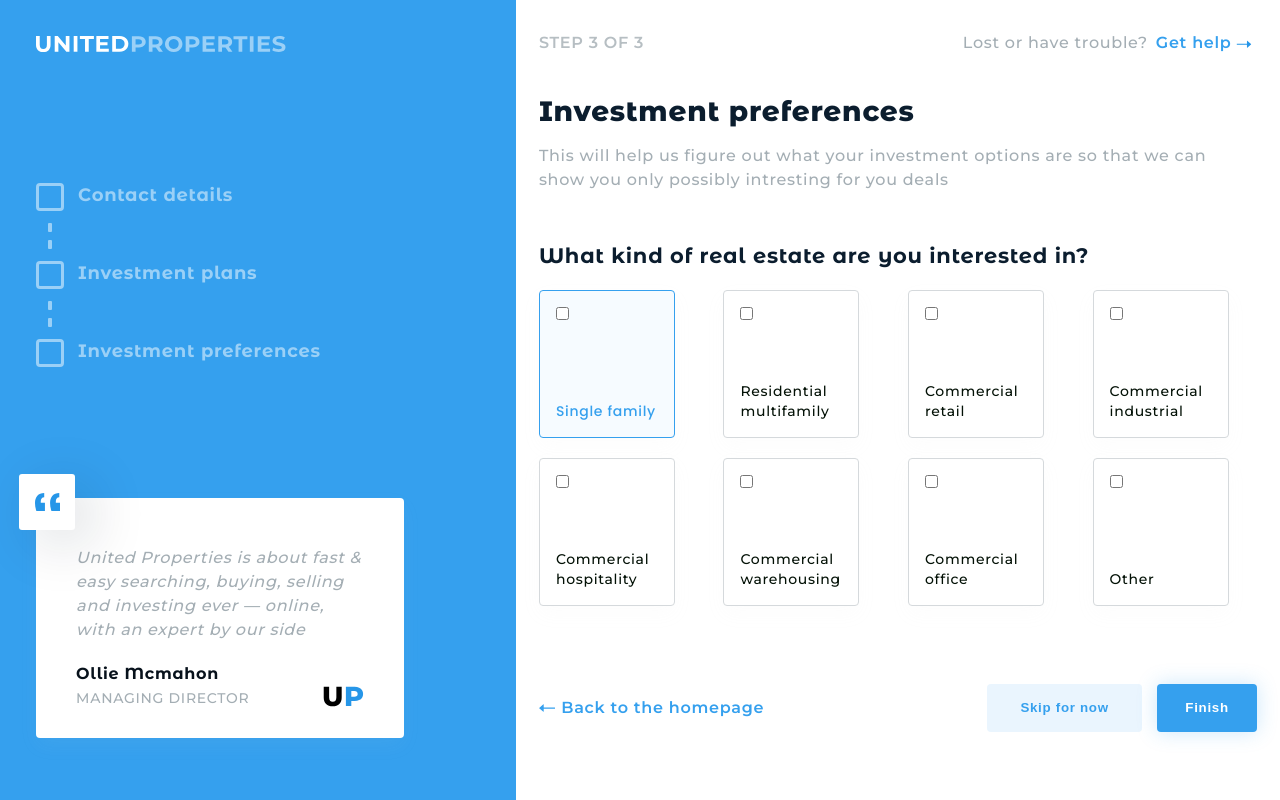
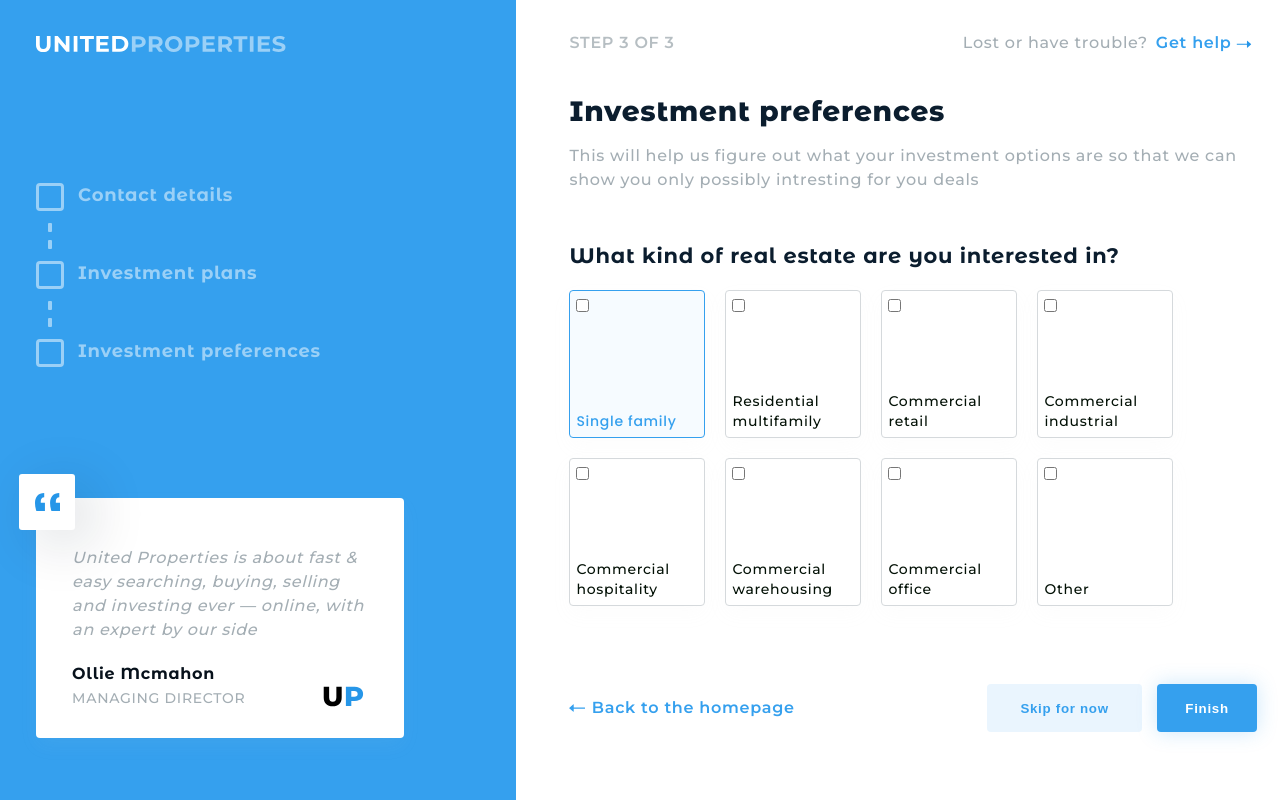
Before and after one commit to cavaglieridomenico/user-onboarding, a React (Create React App) app: page /preferences in a window 1280 px wide. Built offline with nearby package versions, Linux system fonts and the light colour scheme.

Commit message:
[FIXED] Responsive settings
Make a series of responsiveness fixes, many of which are related to each
other.

```diff
--- a/src/assets/style/common.css
+++ b/src/assets/style/common.css
@@ -7,6 +7,13 @@
 body {
   background-color: var(--mainBackground);
   min-width: max-content;
+}
+
+/*XS*/
+@media all and (min-width: 360px) {
+  body {
+    min-width: initial;
+  }
 }
 
 /*Main containers*/
@@ -38,6 +45,7 @@ body {
 }
 
 .onboarding-innerbox section {
+  min-height: 330px;
   margin: 3% 0;
 }
 
@@ -47,6 +55,17 @@ body {
     display: grid;
     grid-template-rows: auto;
     grid-template-columns: var(--outerColLeft) auto;
+  }
+}
+/*LG*/
+@media all and (min-width: 1200px) {
+  .onboarding-outerbox {
+    display: grid;
+    grid-template-rows: auto;
+    grid-template-columns: var(--outerColLeft) auto;
+  }
+  .onboarding-outerbox {
+    min-height: var(--outerMinHeight);
   }
 }
 /*Container end*/
@@ -79,7 +98,7 @@ h2 {
   font-size: var(--mainTitleSize);
   line-height: var(--mainTitleLineHeight);
   font-weight: var(--mainTitleWeight);
-  margin: 0 0 10px;
+  margin: 0 0 1.1rem;
 }
 
 .onboarding-innerbox h2 {
--- a/src/assets/style/contact.css
+++ b/src/assets/style/contact.css
@@ -4,11 +4,18 @@
 }
 
 /*Form*/
+#form-contact .form-container {
+  margin: 0 auto;
+}
+
 #form-contact .form-container div {
-  border-bottom: solid 1px var(--lightGrey);
-  margin: 0 0 1%;
+  border-bottom: solid 2px var(--lightGrey);
   height: 55px;
+  padding: 3px 0 0 0;
+  max-width: 340px;
+  margin: 0 auto;
 }
+
 #form-contact .phone-box select {
   width: 40px;
 }
@@ -49,9 +56,13 @@
   #form-contact .form-container {
     display: grid;
     grid-template-rows: auto auto auto;
-    grid-template-columns: 270px 270px;
+    grid-template-columns: auto auto;
     grid-row-gap: 30px;
     grid-column-gap: 20px;
+  }
+
+  #form-contact .form-container div {
+    margin: 0;
   }
 
   #form-contact .name-box {
--- a/src/assets/style/logo.css
+++ b/src/assets/style/logo.css
@@ -19,3 +19,9 @@
     display: none;
   }
 }
+/*LG*/
+@media all and (min-width: 1200px) {
+  .logo-mobile {
+    display: none;
+  }
+}
--- a/src/assets/style/plans.css
+++ b/src/assets/style/plans.css
@@ -1,11 +1,13 @@
+.planning-text {
+  display: none;
+}
 .plans article > p {
-  display: none;
   letter-spacing: 1.5px;
 }
 
 .plans h2 {
   font-size: 18px;
-  margin: 10px 0 15px;
+  margin: 8px 0 10px;
 }
 
 /*Form-plans*/
@@ -17,8 +19,8 @@
 
 #form-plans .from-box,
 #form-plans .to-box {
-  border-bottom: solid 1px var(--lightGrey);
-  margin: 0 0 1%;
+  border-bottom: solid 2px var(--lightGrey);
+  margin: 0 auto 1%;
   height: 55px;
 }
 
@@ -88,8 +90,10 @@
   .plans h1 {
     margin: 0 0 15px;
   }
+  .planning-text {
+    display: block;
+  }
   .plans article > p {
-    display: block;
     letter-spacing: var(--mainSpacing);
     width: 550px;
   }
@@ -131,4 +135,10 @@
     grid-column: 1 / 4;
     height: 48px;
   }
+  .plans article > p {
+    margin-top: 20px;
+  }
+  .plans h2 {
+    margin: 70px 0 40px;
+  }
 }
--- a/src/assets/style/preferences.css
+++ b/src/assets/style/preferences.css
@@ -1,30 +1,49 @@
+.pref article > p {
+  display: none;
+}
+
+.pref h2 {
+  display: none;
+}
+
 /*Form*/
 #form-pref .form-container {
   position: relative;
   display: grid;
-  grid-template-rows: auto auto;
-  grid-template-columns: repeat(4, auto);
-  grid-row-gap: 20px;
-  grid-column-gap: 20px;
+  grid-template-rows: repeat(4, auto);
+  grid-template-columns: auto auto;
+  grid-row-gap: 10px;
+  grid-column-gap: 8px;
+  max-width: 300px;
+  margin: 0 auto;
 }
 
 #form-pref .check-box {
   position: relative;
-  display: flex;
-  flex-direction: column;
-  justify-content: space-between;
-  align-items: flex-start;
+  justify-self: center;
+  display: grid;
+  grid-template-columns: auto 1fr;
+  grid-template-rows: auto;
   width: 136px;
-  height: 148px;
+  height: auto;
   border: 1.5px solid var(--lightGrey);
   border-radius: var(--mainBorderRadius);
   box-shadow: var(--darkShadow);
-  padding: 16px 0 16px 16px;
+  padding: 6px 0 6px 6px;
   font-weight: 500;
   font-size: 14px;
   color: var(--naturalBlack);
   line-height: 20px;
   letter-spacing: var(--mainSpacing);
+}
+
+#form-pref .check-box label {
+  display: inline;
+}
+
+#form-pref .check-box input {
+  margin: 2px 5px 0 0;
+  align-self: start;
 }
 
 #form-pref .check-box.selected {
@@ -36,27 +55,58 @@
 }
 /*Form end*/
 
-/*XS - Smartphones landscape (height:100%)*/
-@media all and (min-width: 480px) and (max-height: 600px) {
-}
-
 /*MD*/
 @media all and (min-width: 992px) and (min-height: 800px) {
-  section.pref {
-    margin: 0 0 40px;
-  }
   .pref h1 {
+    text-align: left;
     margin: 0 0 15px;
   }
+
+  .pref article > p {
+    display: block;
+  }
+
   .pref h2 {
+    display: block;
     margin: 50px 0 20px;
+  }
+
+  #form-pref .form-container {
+    grid-gap: 20px 20px;
+    margin: initial;
+  }
+
+  #form-pref .check-box {
+    width: 180px;
+    height: 70px;
   }
 }
 
 /*LG*/
 @media all and (min-width: 1200px) {
+  section.pref {
+    margin: 0 0 40px;
+  }
+
+  .pref h2 {
+    display: block;
+    margin: 50px 0 20px;
+  }
+
+  #form-pref .form-container {
+    grid-template-rows: auto auto;
+    grid-template-columns: repeat(4, auto);
+    grid-gap: 20px 20px;
+    margin: initial;
+  }
+
+  #form-pref .check-box {
+    justify-self: start;
+    display: flex;
+    flex-direction: column;
+    justify-content: space-between;
+    align-items: flex-start;
+    width: 136px;
+    height: 148px;
+  }
 }
-
-/*XL*/
-@media all and (min-width: 1440px) {
-}
--- a/src/assets/style/sidebar.css
+++ b/src/assets/style/sidebar.css
@@ -79,7 +79,7 @@ aside {
   background-color: var(--mainWhite);
   border-radius: var(--mainBorderRadius);
   box-shadow: var(--darkShadow);
-  padding: 48px 40px 10px;
+  padding: 48px 36px 30px;
   font-style: italic;
 }
 
@@ -128,7 +128,7 @@ p.role {
   font-size: 14px;
 }
 
-/*MD*/
+/*MD – Larger tablet in portrait*/
 @media all and (min-width: 992px) and (min-height: 800px) {
   aside {
     display: flex;
@@ -136,3 +136,11 @@ p.role {
     justify-content: space-between;
   }
 }
+/*LG - Large tablet in landscape*/
+@media all and (min-width: 1200px) {
+  aside {
+    display: flex;
+    flex-direction: column;
+    justify-content: space-between;
+  }
+}
--- a/src/assets/style/variables.css
+++ b/src/assets/style/variables.css
@@ -50,6 +50,7 @@ Variables
   --outerWith: 100vw;
   --outerMinWith: max-content;
   --outerMaxWidth: 1440px;
+  --outerMinHeight: max-content;
   --outerHeight: calc(100vh - var(--logoMobileHeight));
   --innerHeight: calc(100vh - var(--logoMobileHeight));
   --logoMobileHeight: 80px;
@@ -57,7 +58,7 @@ Variables
 }
 
 /*XS*/
-@media all and (min-width: 360px) and (min-height: 640px) {
+@media all and (min-width: 360px) {
   :root {
     --outerMinWith: initial;
   }
@@ -89,7 +90,7 @@ Variables
 @media all and (min-width: 1200px) {
   :root {
     --outerColLeft: 516px;
-    --innerPadding: 4% 3% 8% 3%;
+    --innerPadding: 4% 3% 8% 7%;
     --sidebarPadding: 7% 0 12% 7%;
   }
 }
--- a/src/pages/Plans.js
+++ b/src/pages/Plans.js
@@ -18,13 +18,15 @@ const Plans = () => {
         <section className='plans'>
           <h1>Investiment plans</h1>
           <article>
-            <p>
+            <p className='planning-text'>
               Let us know about your investment plans. This will help us get you
               to the right expert who will help you further
             </p>
           </article>
           <article>
-            <h2>How much are you planning to invest in this year?</h2>
+            <h2 className='planning-text'>
+              How much are you planning to invest in this year?
+            </h2>
             <form id='form-plans'>
               <div className='form-container'>
                 <div className='from-box'>
--- a/src/pages/Preferences.js
+++ b/src/pages/Preferences.js
@@ -5,7 +5,7 @@ import Footer from '../components/Footer';
 
 const Preferences = () => {
   return (
-    <div className='onboarding-outerbox'>
+    <div className='onboarding-outerbox pref'>
       <Sidebar
         text={
           'United Properties is about fast & easy searching, buying, selling and investing ever — online, with an expert by our side'
```
